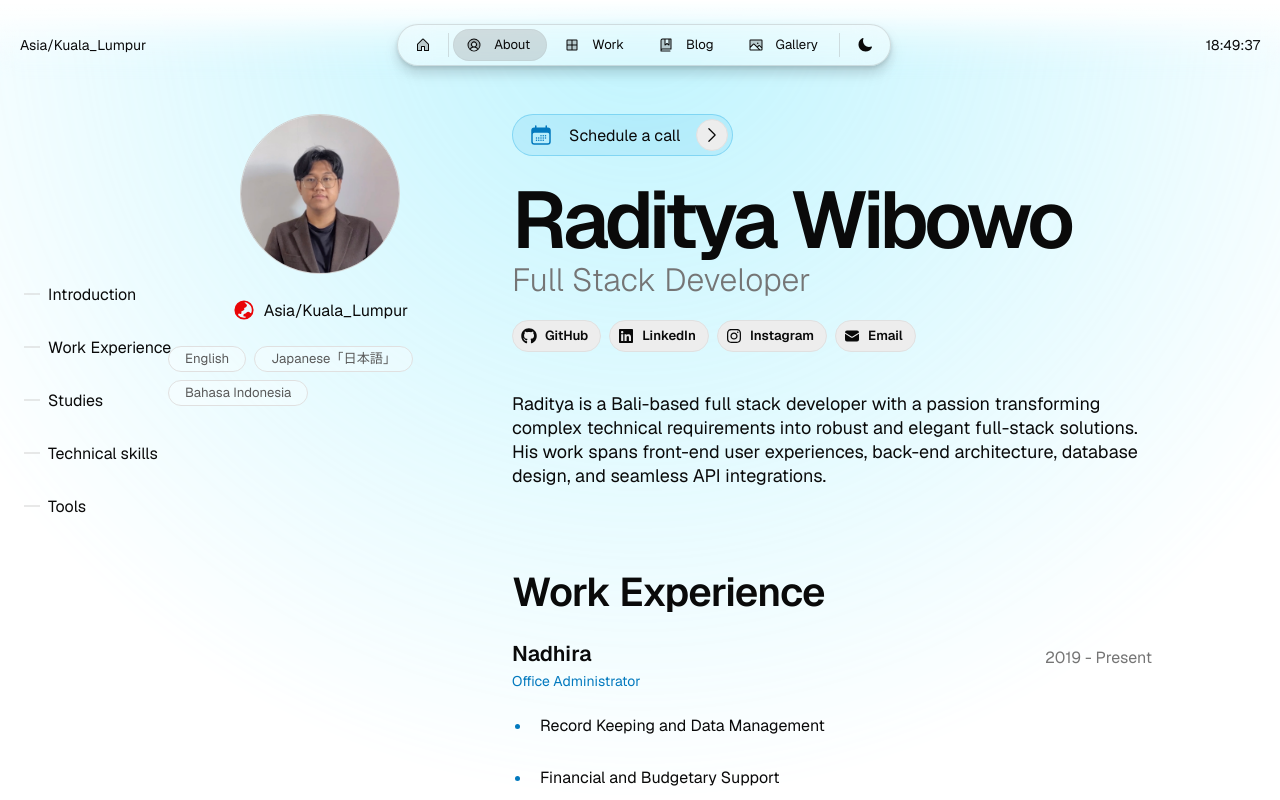
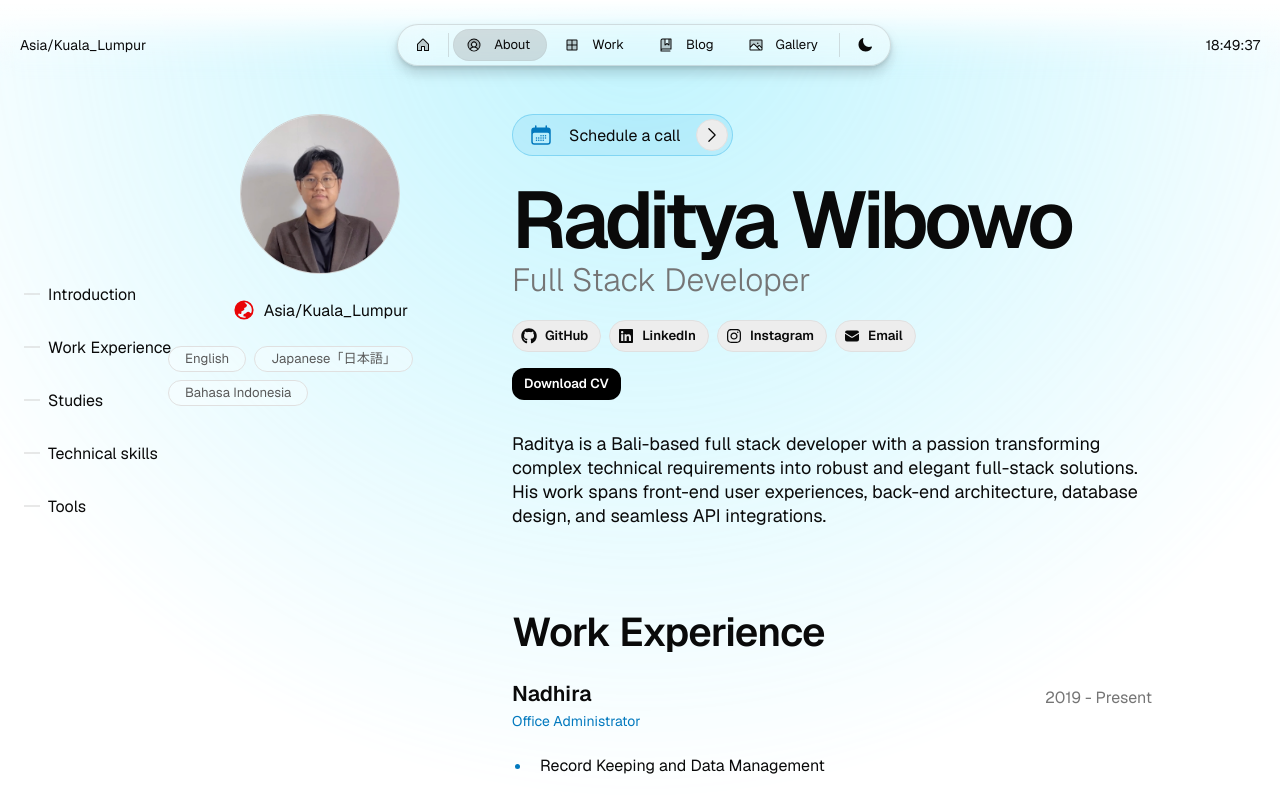
Before and after one commit to Radityaaaa/Raditya-portfolio, a Next.js app: page /about in a window 1280 px wide. Shown: the top 800 px of the page. Built offline with nearby package versions, Linux system fonts and the light colour scheme.

Commit message:
add cv download button and link

```diff
--- a/src/app/about/page.tsx
+++ b/src/app/about/page.tsx
@@ -191,8 +191,34 @@ export default function About() {
                           variant="secondary"
                         />
                       </React.Fragment>
-                    )
+                    ),
                 )}
+              </Flex>
+            )}
+
+            {about.cv.display && (
+              <Flex
+                className={styles.blockAlign}
+                paddingTop="8"
+                gap="8"
+                horizontal="center"
+                fitWidth
+              >
+                <Button
+                  className="s-flex-hide"
+                  href={about.cv.link}
+                  prefixIcon="download"
+                  label="Download CV"
+                  size="s"
+                  variant="primary"
+                />
+                <IconButton
+                  className="s-flex-show"
+                  size="l"
+                  href={about.cv.link}
+                  icon="download"
+                  variant="primary"
+                />
               </Flex>
             )}
           </Column>
--- a/src/app/resources/content.js
+++ b/src/app/resources/content.js
@@ -84,6 +84,10 @@ const about = {
   calendar: {
     display: true,
     link: "https://cal.com",
+  },
+  cv: {
+    display: true,
+    link: "/files/Raditya_Wibowo_CV.pdf",
   },
   intro: {
     display: true,
```
